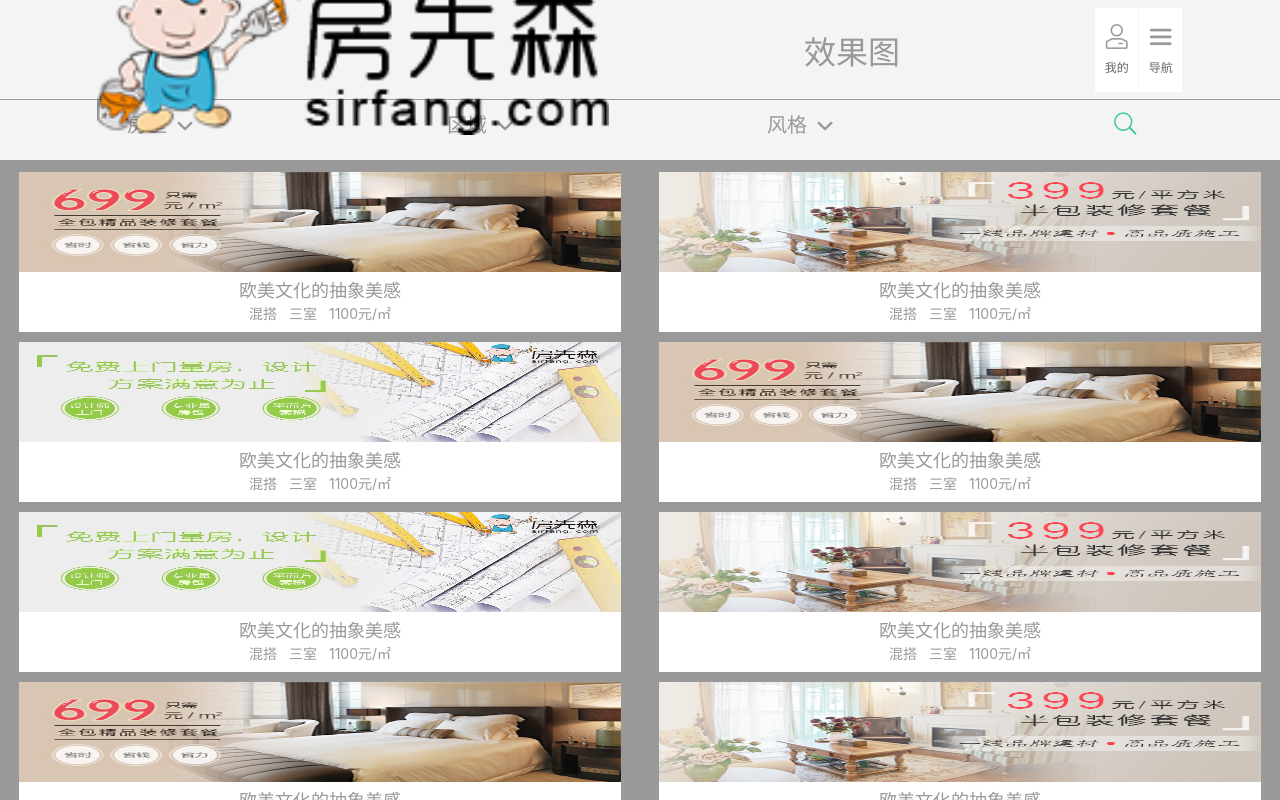
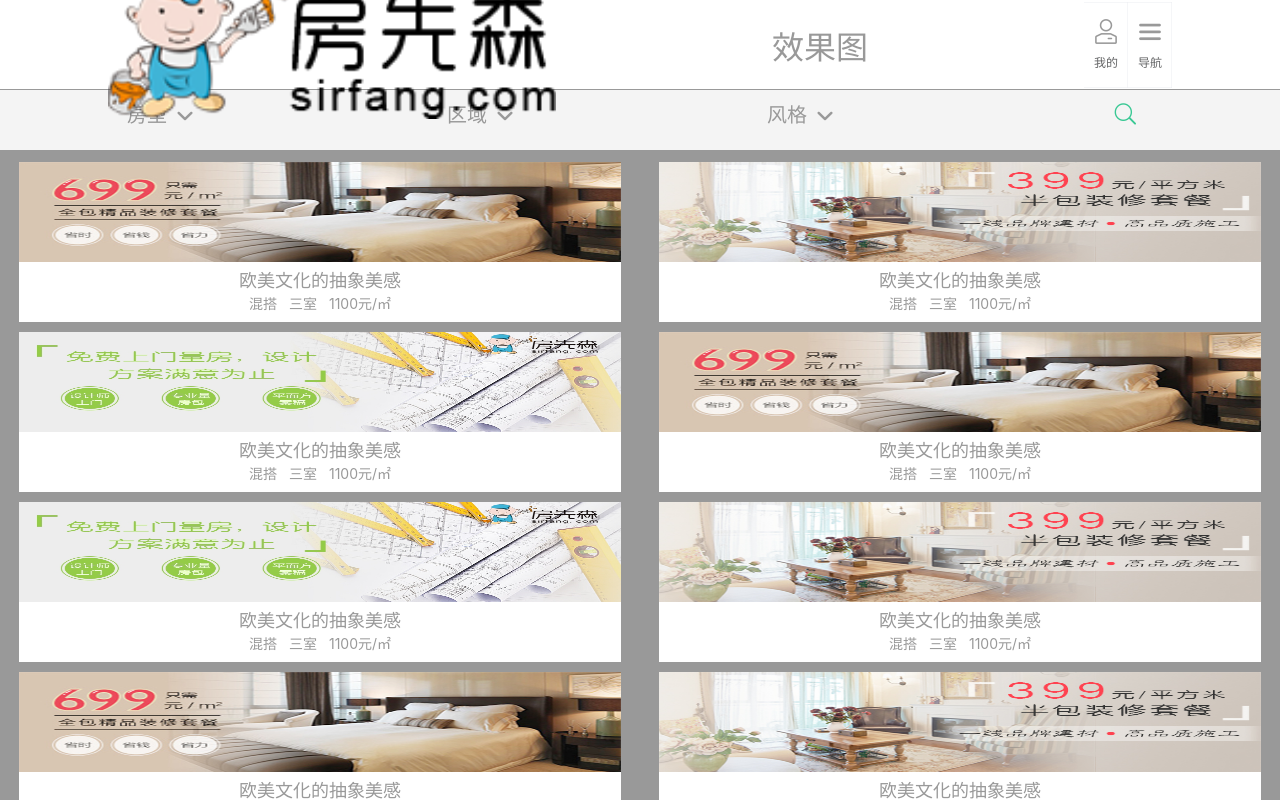
Before and after one commit to yxj15234202237/-, a Vue app: page /#/xiao in a window 1280 px wide. Built offline with nearby package versions, Linux system fonts and the light colour scheme.

Commit message:
马国辉6

```diff
--- a/src/components/wzyxq.vue
+++ b/src/components/wzyxq.vue
@@ -46,7 +46,6 @@
     </ol>
     <!--导语-->
     <p>导语：在装修时如果没有提前最好装修预算，很容易造成最后开支太大，添置更多没有必要的增项。那么在做预算的时候又有什么需要注意的地方呢。</p>
-    <li></li>
   </div>
 </template>
 
--- a/src/components/xiaoguotushouye.vue
+++ b/src/components/xiaoguotushouye.vue
@@ -28,7 +28,7 @@
       <li>
         <i
           class="iconfont icon-search"
-          style="color: #39c894; fontSize: 26px"
+          style="color: #39c894; fontSize: 25px"
         ></i>
       </li>
     </ul>
@@ -133,13 +133,14 @@ export default {};
   //头部
   & > header {
     width: 100%;
-    height: 100px;
+    height: 90px;
+    background-color: #fff;
     display: flex;
     justify-content: space-around;
     align-items: center;
     border-bottom: 1px solid #999;
     & > .heaader_left {
-      width: 40%;
+      width: 35%;
       & > img {
         width: 100%;
       }
```
